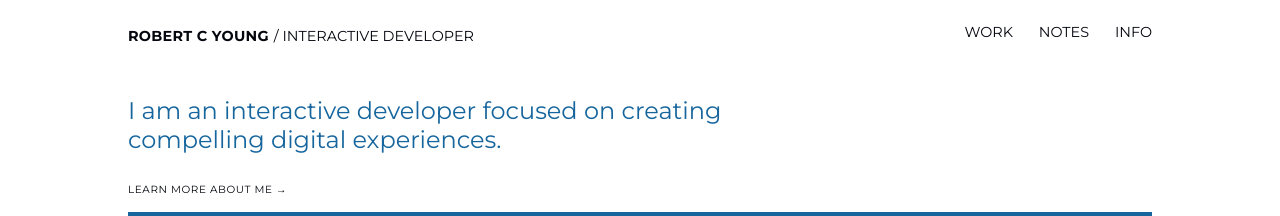
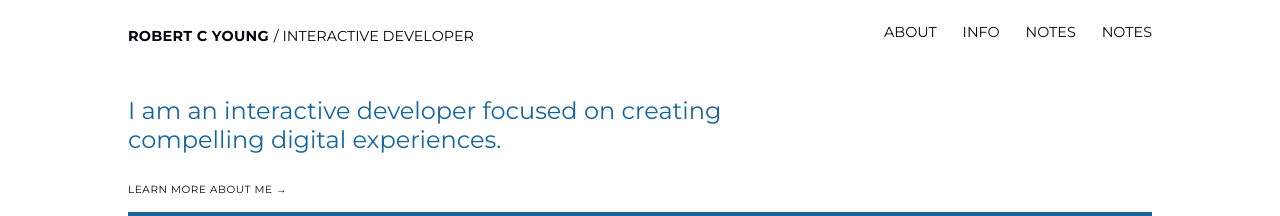
Before and after one commit to ryoungz/robblog, a Jekyll site: the page built from index.html, in a window 1280 px wide. Shown: the top 216 px of the page. Built offline with Jekyll 4.4.1, drawn with Linux system fonts in a browser that asks for light colours; nearby versions of some CDN libraries.

Commit message:
loop throug pages to create nav

```diff
--- a/_includes/header.html
+++ b/_includes/header.html
@@ -2,9 +2,11 @@
     <div class="container">
         <a href="index.html"><h1 class="header-title">Robert C Young</h1><h2 class="header-subtitle">/ Interactive Developer</h2></a>
         <nav class="header-nav" role="navigation">
-            <a href="work.html">Work</a>
-            <a href="notes.html">Notes</a>
-            <a href="info.html">Info</a>
+            {% for page in site.pages %}
+                {% if page.title %}
+                <a href="{{ page.url | prepend: site.baseurl }}">{{ page.title }}</a>
+                {% endif %}
+            {% endfor %}
         </nav>
     </div>
 </header>
```
